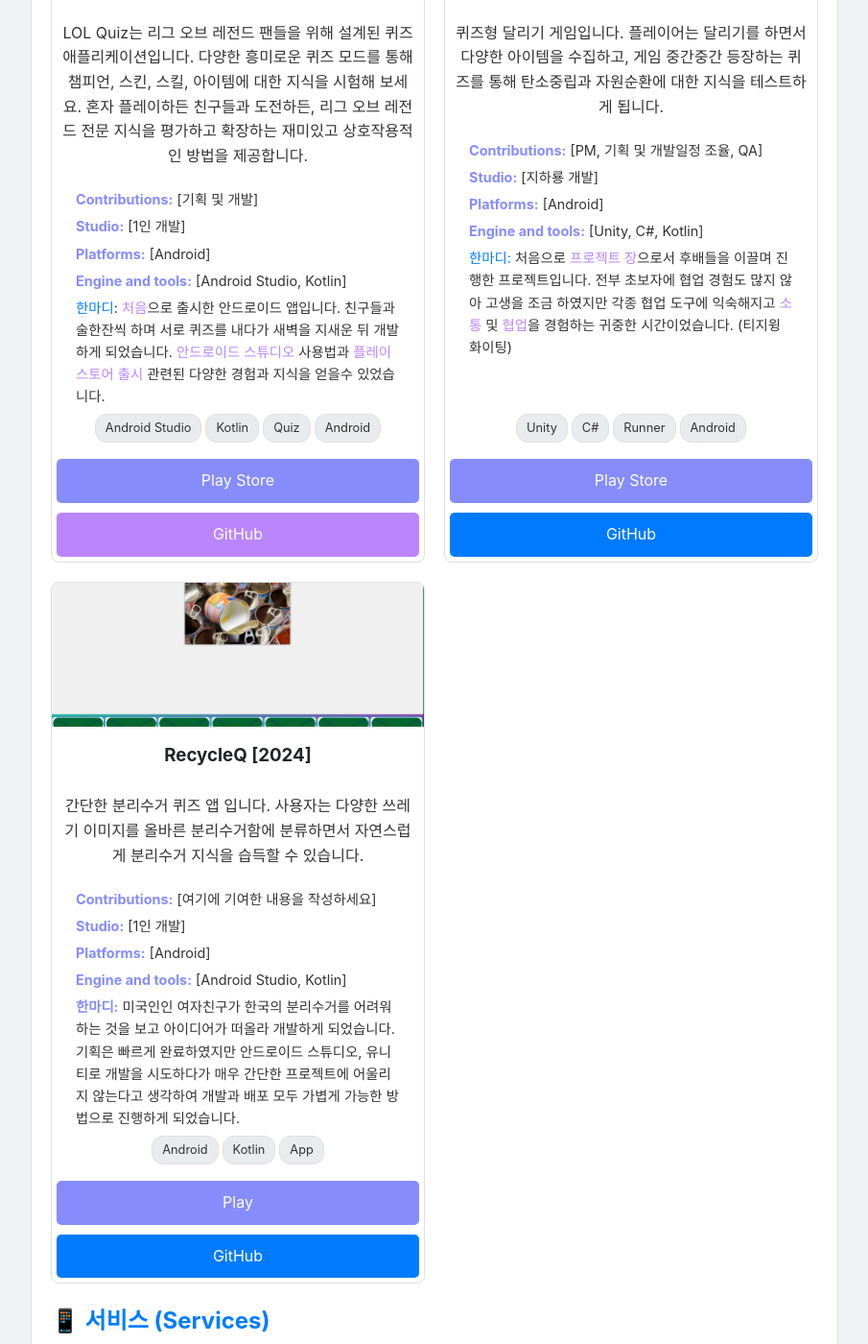
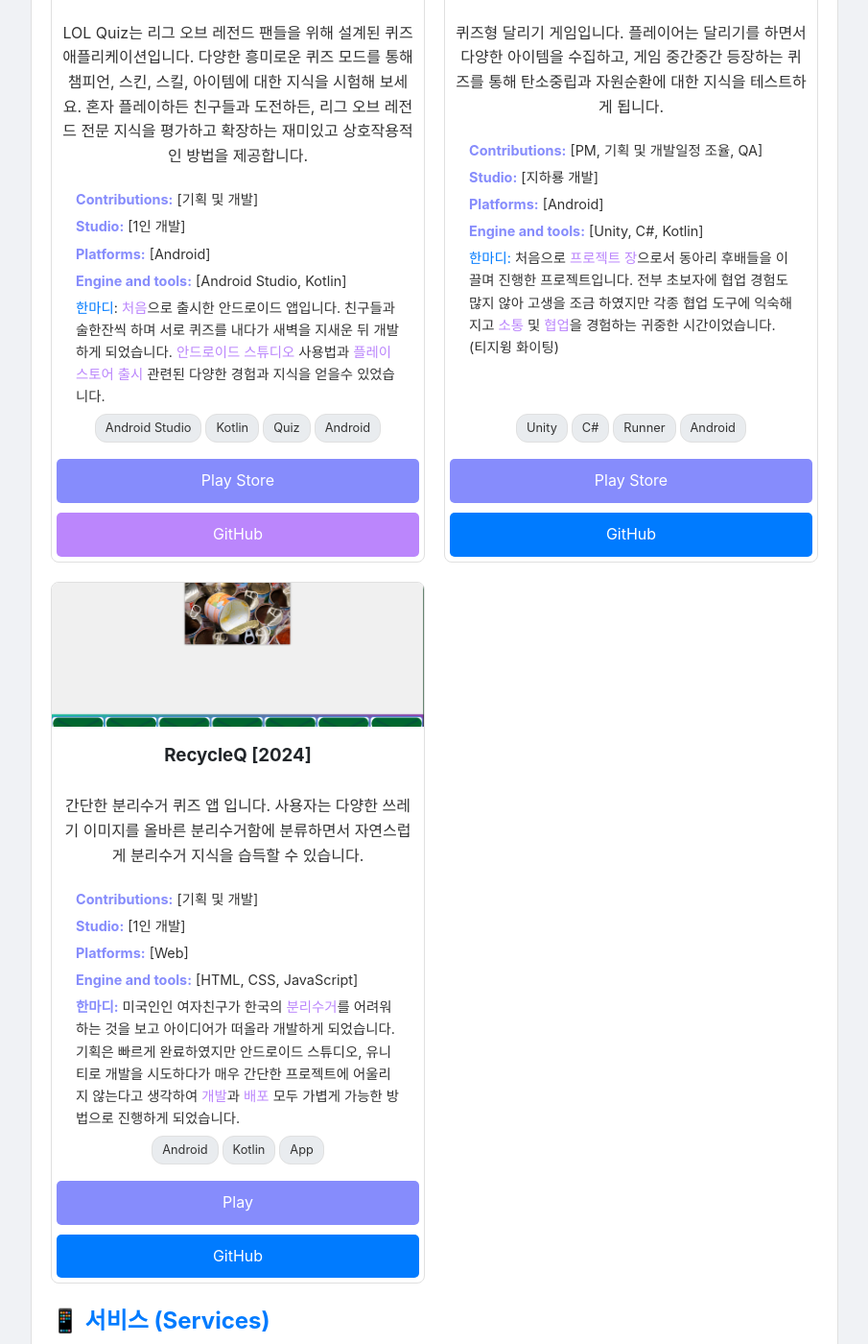
Before and after one commit to hojun313/hojun313.github.io, a Jekyll site: the page portfolio/index.html, which Jekyll copies as it is, in a window 1280 px wide and 1400 px high, scrolled down 2356 px. Shown: the whole window at 96% size, without its empty margins (187-1092 px from the left). Built offline with Jekyll 4.4.1, drawn with Linux system fonts in a browser that asks for light colours.

Commit message:
Update project descriptions and tech stack info
Clarified the leadership role in the first project and updated the RecycleQ project to reflect web platform and technologies. Also revised contribution details and improved phrasing for better context.

```diff
--- a/portfolio/index.html
+++ b/portfolio/index.html
@@ -134,7 +134,7 @@
                     <p><strong>Studio:</strong> [지하룡 개발]</p>
                     <p><strong>Platforms:</strong> [Android]</p>
                     <p><strong>Engine and tools:</strong> [Unity, C#, Kotlin]</p>
-                    <p><span style="color: #007bff;">한마디:</span> 처음으로 <span style="color: #BB86FC;">프로젝트 장</span>으로서 후배들을 이끌며 진행한 프로젝트입니다. 전부 초보자에 협업 경험도 많지 않아 고생을 조금 하였지만 각종 협업 도구에 익숙해지고 <span style="color: #BB86FC;">소통</span> 및 <span style="color: #BB86FC;">협업</span>을 경험하는 귀중한 시간이었습니다. (티지윙 화이팅)</p>
+                    <p><span style="color: #007bff;">한마디:</span> 처음으로 <span style="color: #BB86FC;">프로젝트 장</span>으로서 동아리 후배들을 이끌며 진행한 프로젝트입니다. 전부 초보자에 협업 경험도 많지 않아 고생을 조금 하였지만 각종 협업 도구에 익숙해지고 <span style="color: #BB86FC;">소통</span> 및 <span style="color: #BB86FC;">협업</span>을 경험하는 귀중한 시간이었습니다. (티지윙 화이팅)</p>
                 </div>
                 <div class="tags">
                     <span>Unity</span><span>C#</span><span>Runner</span><span>Android</span>
@@ -148,11 +148,11 @@
                 <h3>RecycleQ [2024]</h3>
                 <p>간단한 분리수거 퀴즈 앱 입니다. 사용자는 다양한 쓰레기 이미지를 올바른 분리수거함에 분류하면서 자연스럽게 분리수거 지식을 습득할 수 있습니다.</p>
                 <div class="description-list">
-                    <p><strong>Contributions:</strong> [여기에 기여한 내용을 작성하세요]</p>
+                    <p><strong>Contributions:</strong> [기획 및 개발]</p>
                     <p><strong>Studio:</strong> [1인 개발]</p>
-                    <p><strong>Platforms:</strong> [Android]</p>
-                    <p><strong>Engine and tools:</strong> [Android Studio, Kotlin]</p>
-                    <p><strong>한마디:</strong> 미국인인 여자친구가 한국의 분리수거를 어려워하는 것을 보고 아이디어가 떠올라 개발하게 되었습니다. 기획은 빠르게 완료하였지만 안드로이드 스튜디오, 유니티로 개발을 시도하다가 매우 간단한 프로젝트에 어울리지 않는다고 생각하여 개발과 배포 모두 가볍게 가능한 방법으로 진행하게 되었습니다.</p>
+                    <p><strong>Platforms:</strong> [Web]</p>
+                    <p><strong>Engine and tools:</strong> [HTML, CSS, JavaScript]</p>
+                    <p><strong>한마디:</strong> 미국인인 여자친구가 한국의 <span style="color: #BB86FC;">분리수거</span>를 어려워하는 것을 보고 아이디어가 떠올라 개발하게 되었습니다. 기획은 빠르게 완료하였지만 안드로이드 스튜디오, 유니티로 개발을 시도하다가 매우 간단한 프로젝트에 어울리지 않는다고 생각하여 <span style="color: #BB86FC;">개발</span>과 <span style="color: #BB86FC;">배포</span> 모두 가볍게 가능한 방법으로 진행하게 되었습니다.</p>
                 </div>
                 <div class="tags">
                     <span>Android</span><span>Kotlin</span><span>App</span>
```
